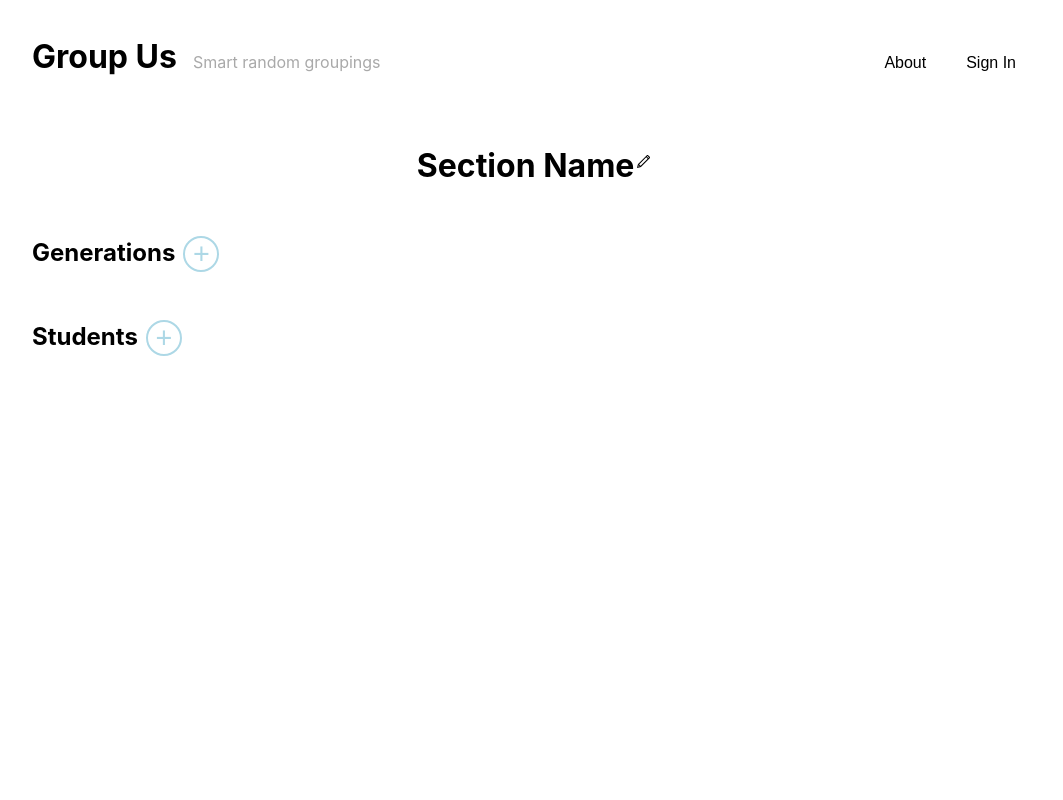
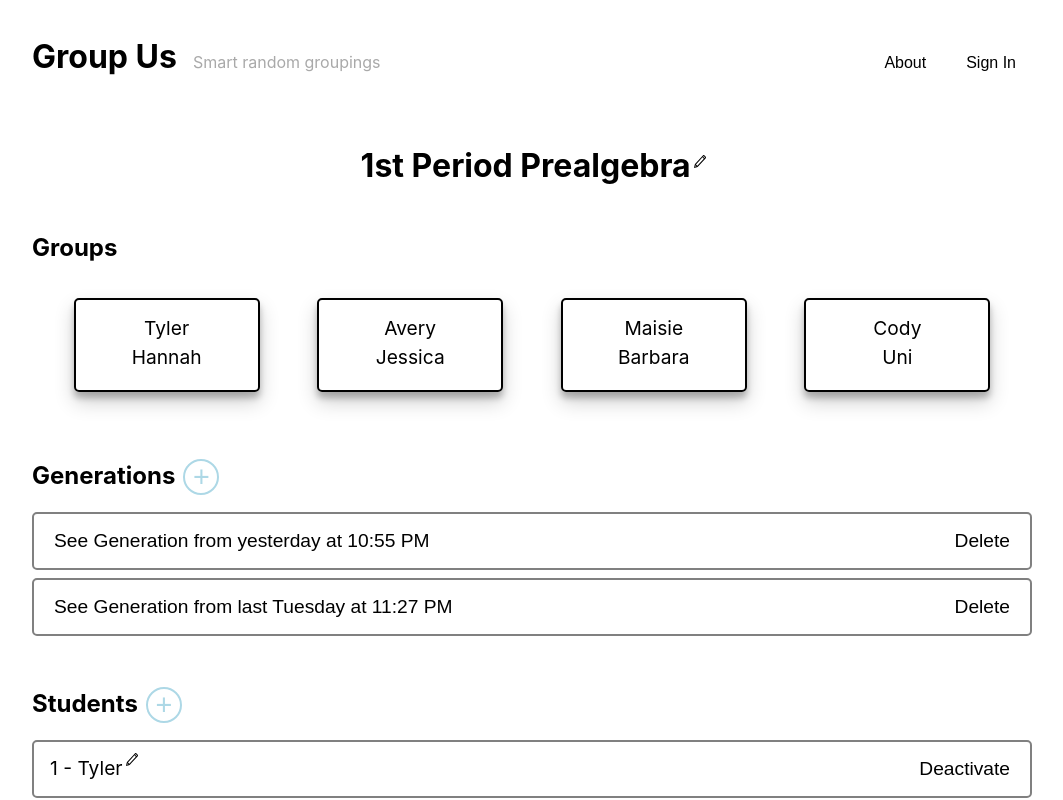
Before and after one commit to TylerAuer/groups, a React (Create React App) app: page / in a window 1280 px wide. Shown: the top 800 px of the page, without its empty margins (108-1171 px from the left). Built offline with nearby package versions, Linux system fonts and the light colour scheme.

Commit message:
add functions to add and deactive student

```diff
--- a/src/App.js
+++ b/src/App.js
@@ -11,25 +11,50 @@ import stubWithData from './stubs/two_s_and_two_g';
 import stubEmpty from './stubs/empty';
 
 function App() {
-  const [data, setData] = useState(stubEmpty);
+  const [data, setData] = useState(stubWithData);
   const [section, setSection] = useState(0);
   const [generation, setGeneration] = useState(0);
 
-  const students = data.sections[section].students;
-  const iterations = data.sections[section].iterations;
-  const groups =
-    (iterations[generation] && iterations[generation].groups) || null;
+  const studentList = data.sections[section].students;
+  const genList = data.sections[section].generations;
+  const groupList = (genList[generation] && genList[generation].groups) || null;
+
+  const addStudent = (name) => {
+    const id = studentList.length;
+    const priorGens = (studentList[0] && studentList[0].history.length) || 0;
+
+    const updated = { ...data };
+    updated.sections[section].students.push({
+      id,
+      name: name,
+      history: new Array(priorGens).fill(null),
+      active: true,
+    });
+
+    setData(updated);
+  };
+
+  const deactivateStudent = (id) => {
+    const updated = { ...data };
+    updated.sections[section].students[id].active = false;
+
+    setData(updated);
+  };
 
   return (
     <div className="App">
       <Header />
       <Controls title={data.sections[section].name} />
 
-      <GroupList students={students} groups={groups} />
+      <GroupList students={studentList} groups={groupList} />
 
-      <GenerationList setGeneration={setGeneration} generations={iterations} />
+      <GenerationList setGeneration={setGeneration} generations={genList} />
 
-      <StudentList students={students} />
+      <StudentList
+        addStudent={addStudent}
+        deactivateStudent={deactivateStudent}
+        students={studentList}
+      />
     </div>
   );
 }
--- a/src/components/AddStudent.js
+++ b/src/components/AddStudent.js
@@ -1,10 +1,13 @@
 /** @jsx jsx */
+import { useState } from 'react';
 import { css, jsx } from '@emotion/core';
 import { Modal } from 'react-responsive-modal';
 import { colors } from '../constants/styles';
 import 'react-responsive-modal/styles.css';
 
-const AddStudent = ({ open, setOpen }) => {
+const AddStudent = ({ open, setOpen, addStudent }) => {
+  const [names, setNames] = useState('');
+
   const textInputCss = css`
     display: block;
     margin-bottom: 1rem;
@@ -50,6 +53,13 @@ const AddStudent = ({ open, setOpen }) => {
     }
   `;
 
+  const handleSubmit = (e) => {
+    addStudent(names); // Add student to section
+    setNames(''); // Empty the data in the list
+    setOpen(false); // Close modal
+    e.preventDefault();
+  };
+
   return (
     <Modal
       styles={{
@@ -65,9 +75,11 @@ const AddStudent = ({ open, setOpen }) => {
           You can add multiple students at once by separating their names with
           commas.
         </p>
-        <form>
+        <form onSubmit={handleSubmit}>
           <textarea
             name="students"
+            value={names}
+            onChange={(e) => setNames(e.target.value)}
             rows="4"
             cols="60"
             css={textInputCss}
--- a/src/components/StudentList.js
+++ b/src/components/StudentList.js
@@ -5,17 +5,23 @@ import TextOnlyBtn from './buttons/TextOnlyBtn';
 import AddBtn from './buttons/AddBtn';
 import AddStudent from './AddStudent';
 
-const StudentList = ({ students }) => {
-  const [addStudent, setAddStudent] = useState(false);
+const StudentList = ({ students, addStudent, deactivateStudent }) => {
+  const [addModal, setAddModal] = useState(false);
 
   return (
     <section id="student-list">
       <h2>
         Students
-        <AddBtn text="Add Student" onClick={() => setAddStudent(true)} />
+        <AddBtn text="Add Student" onClick={() => setAddModal(true)} />
       </h2>
-      <AddStudent open={addStudent} setOpen={setAddStudent} />
-      {students.map((s) => {
+      <AddStudent
+        open={addModal}
+        setOpen={setAddModal}
+        addStudent={addStudent}
+      />
+      {students
+        .filter((s) => s.active) // Hide inactive students
+        .map((s) => {
           return (
             <Bar key={s.id}>
               <div>
@@ -23,7 +29,10 @@ const StudentList = ({ students }) => {
                 <EditBtn />
               </div>
               <div>
-              <TextOnlyBtn onClick={null} text="Delete" />
+                <TextOnlyBtn
+                  onClick={() => deactivateStudent(s.id)}
+                  text="Deactivate"
+                />
               </div>
             </Bar>
           );
--- a/src/stubs/empty.js
+++ b/src/stubs/empty.js
@@ -6,7 +6,7 @@ const db = {
       disallowed_pairings: [],
       students: [],
       // History of groupings
-      iterations: [],
+      generations: [],
     },
   ],
 };
--- a/src/stubs/two_s_and_two_g.js
+++ b/src/stubs/two_s_and_two_g.js
@@ -18,7 +18,7 @@ const db = {
           id: 1,
           name: 'Hannah',
           history: [0, 0],
-          active: true,
+          active: false,
         },
         {
           id: 2,
@@ -58,7 +58,7 @@ const db = {
         },
       ],
       // History of groupings
-      iterations: [
+      generations: [
         {
           id: 0,
           active: true,
```
Also changed, not shown: src/hooks/useManageAppState.js (added, +23 -0 lines). Lines whose indentation alone changed are shown as unchanged.
